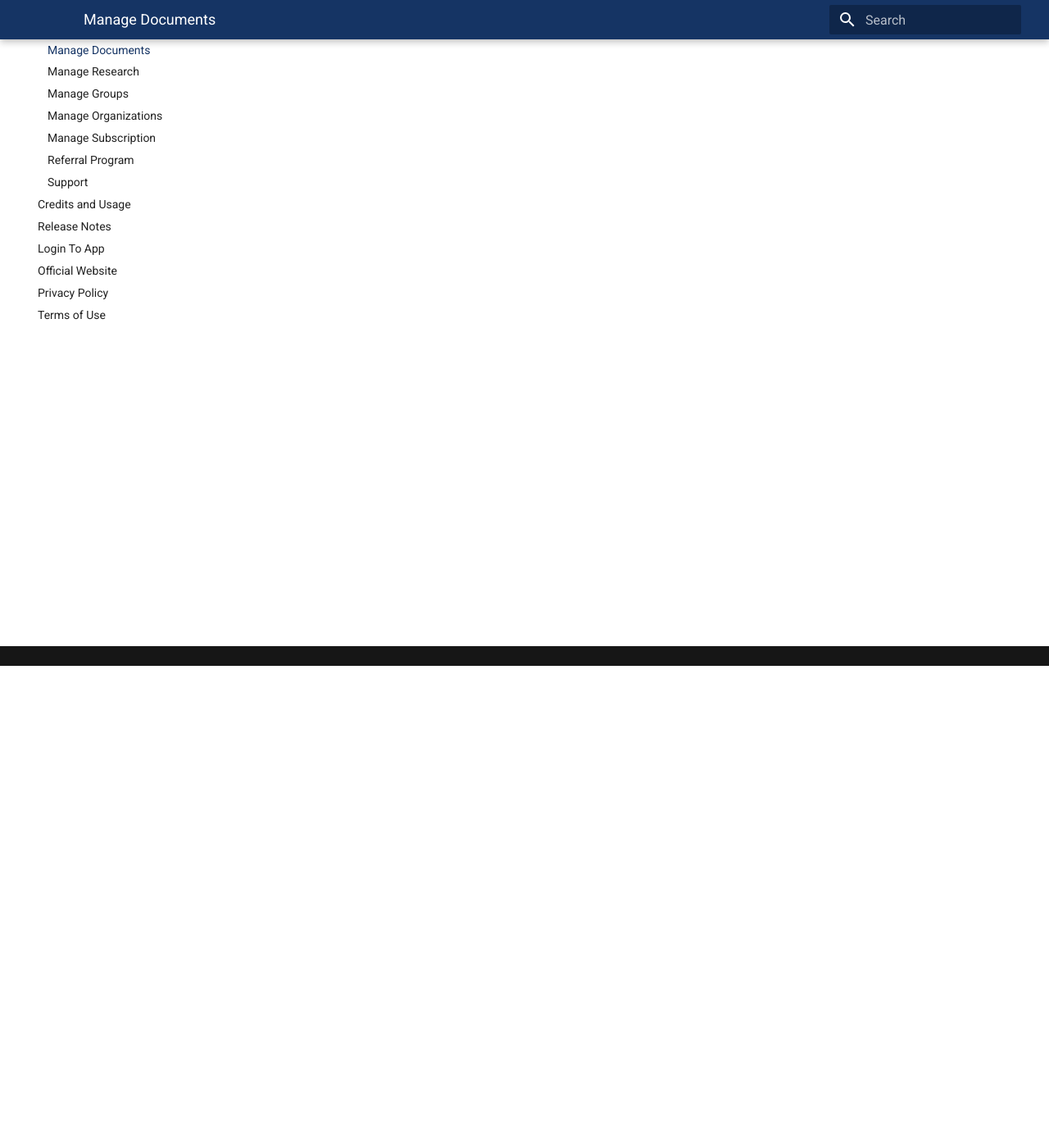
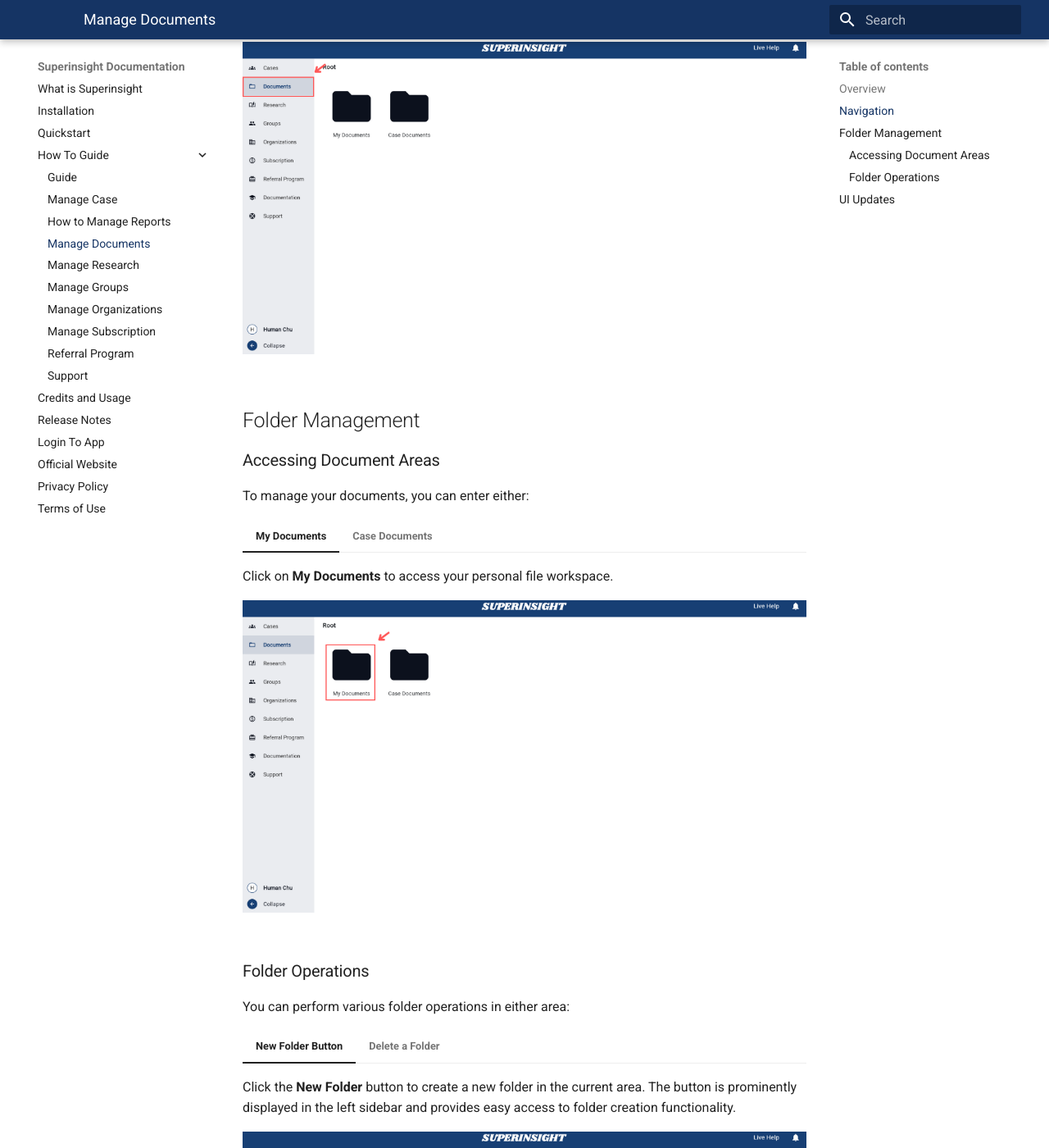
Before and after one commit to superinsight/superinsight-app-doc, an MkDocs documentation site: the page built from docs/guide/case-folder.md, in a window 1280 px wide and 1400 px high, scrolled down 588 px. Shown: the whole window at 82% size. Built offline with MkDocs 1.6.1 and Material for MkDocs 9.7.7, drawn with Linux system fonts in a browser that asks for light colours; some of the changed text lies outside the part shown.

Commit message:
Update Documents

```diff
--- a/docs/guide/case-folder.md
+++ b/docs/guide/case-folder.md
@@ -9,14 +9,13 @@
 
 This updated layout offers better organization and clearer separation between personal files and case-related documents.
 
-<!--
 ## Navigation
 
 Access the Documents section from the left-hand sidebar. The Documents tab is prominently displayed and provides easy access to both your personal documents and case-related files.
 
 === "Documents Section"
 
-    ![Documents Section](../assets/images/tutorial/case-folder-1.png)
+    ![Documents Section](../assets/images/tutorial/documents-1.png)
 
 ## Folder Management
 
@@ -27,49 +26,36 @@
 === "My Documents"
     Click on **My Documents** to access your personal file workspace.
 
-    ![My Documents](../assets/images/tutorial/case-folder-1.png)
+    ![My Documents](../assets/images/tutorial/documents-mydocuments.png)
 
 === "Case Documents"
     Click on **Case Documents** to access files linked to specific cases.
 
-    ![Case Documents](../assets/images/tutorial/case-folder-2.png)
+    ![Case Documents](../assets/images/tutorial/documents-casedocuments.png)
 
-### Creating New Folders
+### Folder Operations
 
-You can create new folders in either area using the following methods:
+You can perform various folder operations in either area:
 
 === "New Folder Button"
-    Click the **New Folder** button to create a new folder in the current area.
+    Click the **New Folder** button to create a new folder in the current area. The button is prominently displayed in the left sidebar and provides easy access to folder creation functionality.
 
-    ![New Folder Button](../assets/images/tutorial/create-folder.png)
+    ![New Folder Button](../assets/images/tutorial/documents-newfolder.png)
 
-=== "Create a New Folder Link"
-    Alternatively, use the **Create a New Folder** link for the same functionality.
+    ![Name and Create Dialog](../assets/images/tutorial/documents-nameandcreate.png)
 
-    ![Create New Folder Link](../assets/images/tutorial/case-folder-1.png)
+=== "Delete a Folder"
+    To delete a folder, click on the **Delete Folder** button in the left sidebar. This button is prominently displayed and provides easy access to folder deletion functionality.
 
-=== "Name and Create"
-    Enter a descriptive name for your folder and click **Create** to confirm.
+    ![Delete Folder](../assets/images/tutorial/documents-deletion.png)
 
-    ![Name and Create](../assets/images/tutorial/case-folder-2.png)
+    After clicking the Delete Folder button, a confirmation dialog will appear asking "Are you sure you want to delete this folder?". Click **Yes** to confirm the deletion or **No** to cancel the operation.
+
+    ![Delete Confirmation](../assets/images/tutorial/documents-deletionconfirm.png)
+
+    !!! Warning "NOTICE"
+        All the files in the folder you choose to delete will also be deleted!
 
 ## UI Updates
 
 The updated Documents interface provides a more intuitive and organized experience compared to the previous version. The clear separation between personal and case documents helps users better manage their files and maintain proper organization.
-
-## Delete Folders
-
-If you need to delete a folder, click into the folder, and you will see the **Delete Folder** button on the left. Click the button and confirm the deletion to remove the folder.
-
-!!! Warning "NOTICE"
-
-    All the files in the folder you choose to delete will also be deleted!
-
-=== "Delete Folder Button"
-
-    ![Delete Folder](../assets/images/tutorial/delete-folder-1.png)
-
-=== "Confirm Deletion"
-
-    ![Confirm Deletion](../assets/images/tutorial/delete-folder-2.png)
--->
```
Also changed, not shown: docs/assets/images/tutorial/documents-1.png (added), docs/assets/images/tutorial/documents-casedocuments.png (added), docs/assets/images/tutorial/documents-deletion.png (added), docs/assets/images/tutorial/documents-deletionconfirm.png (added), docs/assets/images/tutorial/documents-mydocuments.png (added), docs/assets/images/tutorial/documents-nameandcreate.png (added), docs/assets/images/tutorial/documents-newfolder.png (added).
